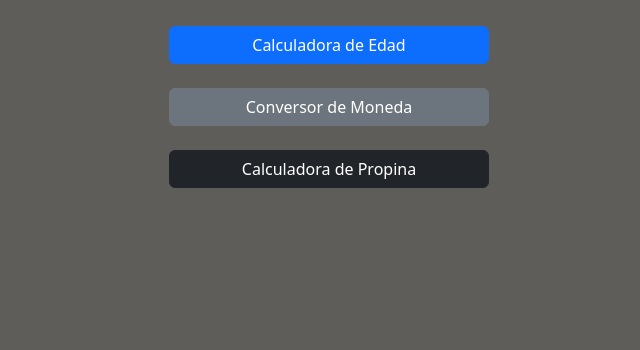
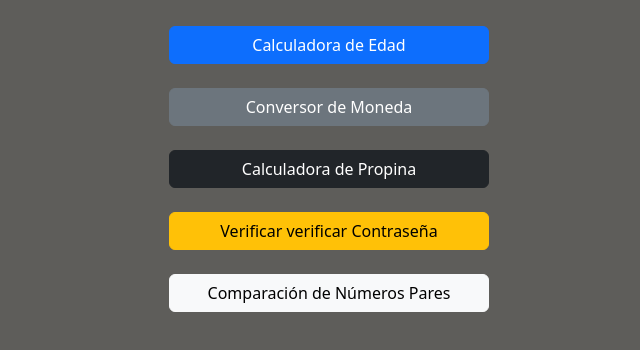
Before and after one commit to SebastianGallego/Ejemplo-Js, a plain HTML site: page index.html in a window 1280 px wide. Shown: the part 222-572 px from the top of the page, without its empty margins (311-951 px from the left). Drawn offline with nearby package versions, Linux system fonts and the light colour scheme.

Commit message:
ejemplos del miercoles

```diff
--- a/index.html
+++ b/index.html
@@ -42,6 +42,14 @@
 
         <button onclick="calculadoraPropina()" class="btn btn-dark mt-4">Calculadora de
             Propina</button>
+
+        <button onclick="verificarContrasenia()" class="btn btn-warning mt-4">Verificar verificar Contraseña</button>
+
+
+        <button onclick="numerosPares()" class="btn btn-light mt-4">Comparación de Números Pares</button>
+
+
+
     </main>
 
 
--- a/index.js
+++ b/index.js
@@ -69,6 +69,48 @@ function calculadoraPropina() {
 
     alert(mensaje);
 
+}
+
+
+// Verificar Contraseña:
+// Crea un programa que solicite al usuario ingresar una contraseña.
+// Luego, compara esa contraseña con una contraseña predefinida y
+// muestra un mensaje si la contraseña es correcta o incorrecta.
+
+function verificarContrasenia() {
+
+    const contraseniaIngresada  = prompt("Ingresala contraseña:");
+
+    if ( contraseniaIngresada == "HolaMundo") {
+        alert("La contraseña es Correcta");
+
+    } else{
+        alert("La contraseña es incorrecta");
+    }
+
+}
+
+
+// Comparación de Números Pares:
+// Escribe un programa que determine si un número ingresado por el usuario es par o impar.
+//Imprime un mensaje apropiado para cada caso.
+
+
+function numerosPares() {
+
+    const nroIngresado = parseInt(prompt("Ingrese el Número:"));
+
+    if (isNaN(nroIngresado)) {
+        alert("Ingresar un número válido");
+        return;
+    }
+
+    if (nroIngresado % 2 === 0) {
+        alert("El número ingresado es Par");
+
+    } else{
+        alert("El número ingresado es imPar");
+    }
 
 
 }
```
